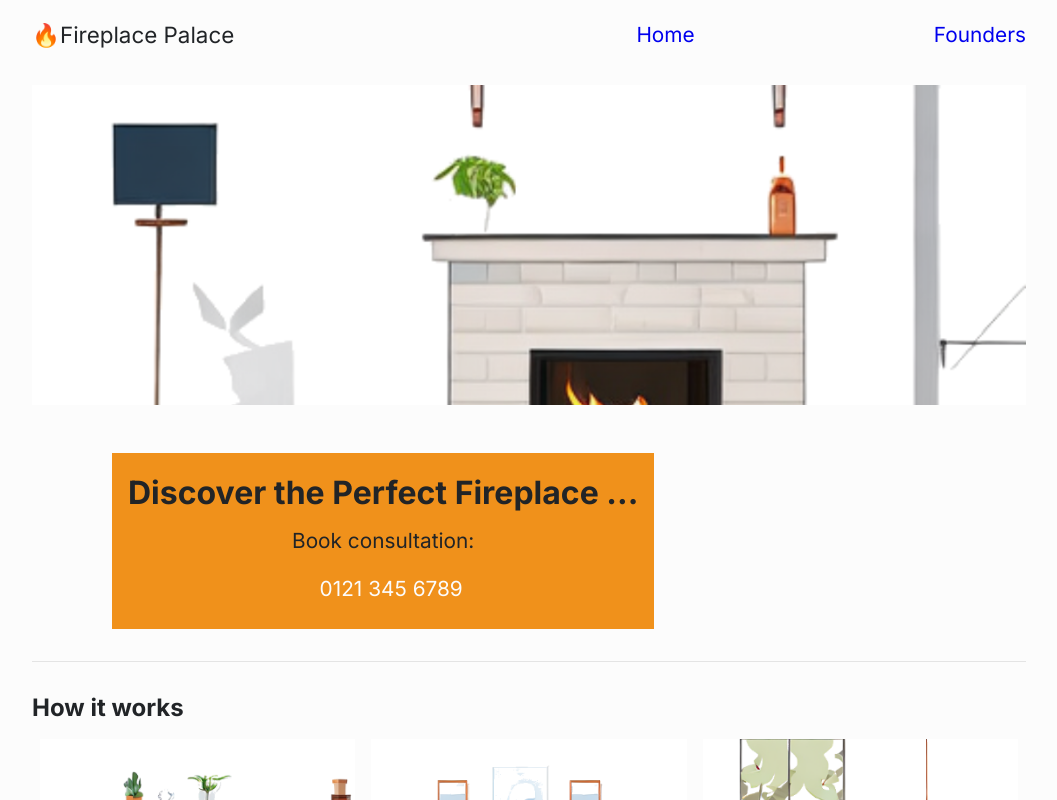
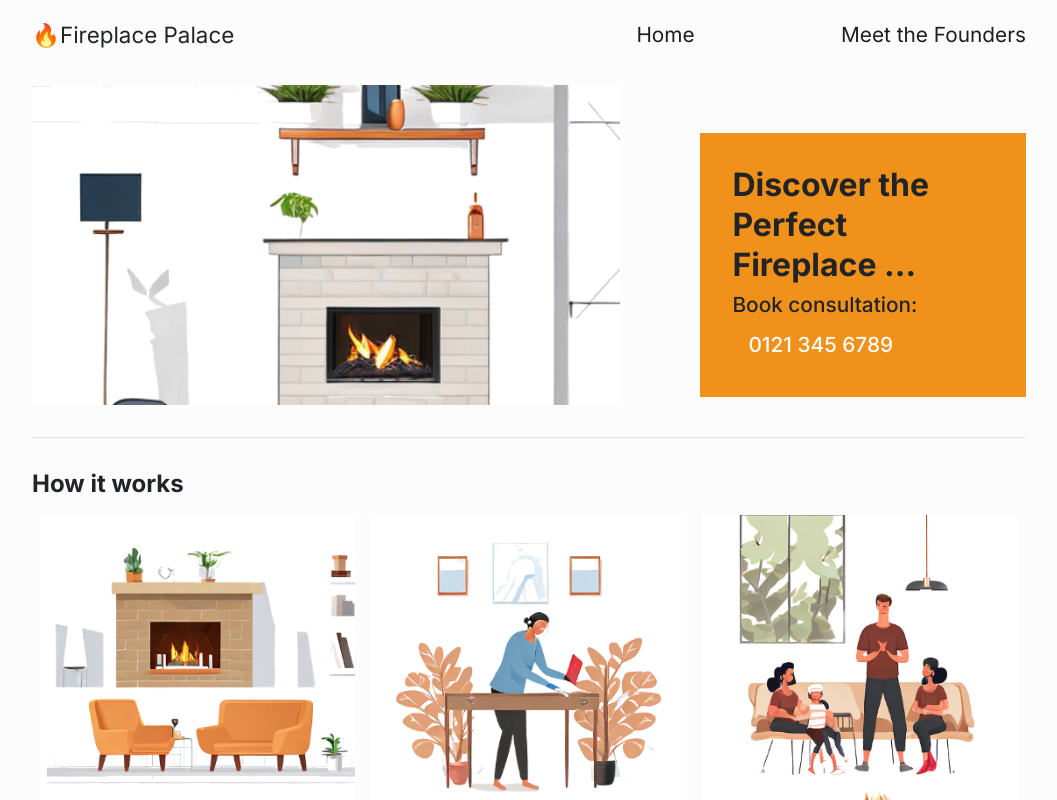
Before and after one commit to moose-hub/Fireplace-Palace, a Next.js app: page / in a window 1280 px wide. Shown: the top 800 px of the page, without its empty margins (111-1168 px from the left). Built offline with nearby package versions, Linux system fonts and the light colour scheme.

Commit message:
Tweak minor styles

```diff
--- a/components/header/header.css
+++ b/components/header/header.css
@@ -53,26 +53,33 @@ header {
 .nav__wrapper {
   transition: left .175s ease-in-out;
   position: fixed;
+  padding-top: 4rem;
+  text-align: right;
   left: -100%;
   top: 0;
   z-index: 100;
   width: 70vw;
   height: 100vh;
   background-color: var(--accent-color);
-  box-shadow: 1px 1px 30vw 1px rgb(10, 10, 10);
+  box-shadow: 0px 0px 30vw 5px rgb(10, 10, 10);
   display: flex;
-  align-content: space-around;
+  /* align-content: space-around; */
   flex-direction: column;
 }
 
 .nav__wrapper>li {
-  padding: 4rem 2rem 4rem 2rem;
-  font-size: 2rem;
+  padding: 2rem;
+  font-size: 5vw;
   list-style: none;
 }
 
 .nav__link {
+  color: rgb(30, 30, 30);
   text-decoration: none;
+}
+
+.nav__link:hover {
+  text-decoration: underline;
 }
 
 @media screen and (orientation: landscape) {
--- a/components/header/header.jsx
+++ b/components/header/header.jsx
@@ -43,7 +43,7 @@ function Header({ text }) {
             <Link className="nav__link" href="/">Home</Link>
           </li>
           <li>
-            <Link className="nav__link" href="/founders">Founders</Link>
+            <Link className="nav__link" href="/founders">Meet the Founders</Link>
           </li>
         </ul>
       </nav>
--- a/components/heroBanner/bannerComponents/heroDesc/HeroDesc.css
+++ b/components/heroBanner/bannerComponents/heroDesc/HeroDesc.css
@@ -1,7 +1,8 @@
 .hero__banner-desc {
+  text-align: left;
   background-color: var(--accent-color);
-    padding: 1rem;
-    line-height: 3rem;
+  padding: 2rem;
+  line-height: 2.5rem;
 }
 
 .hero__banner-desc span {
@@ -12,4 +13,5 @@
 
 .banner__desc-info {
   font-size: 1.3rem;
+  font-weight: 500;
 }
--- a/components/heroBanner/homeHeroBanner.css
+++ b/components/heroBanner/homeHeroBanner.css
@@ -3,3 +3,9 @@
   flex-direction: column;
   text-align: center;
 }
+
+@media screen and (orientation: landscape) {
+  .hero__banner {
+    flex-direction: row;
+  }
+}
```
Lines whose indentation alone changed are shown as unchanged.
